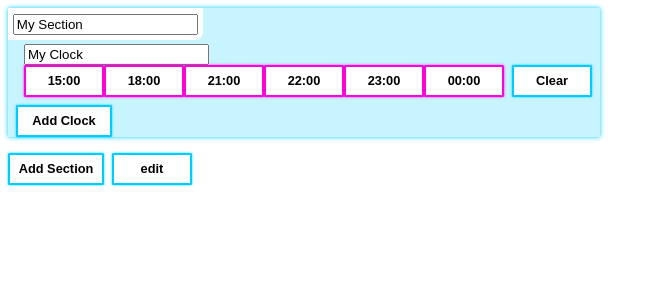
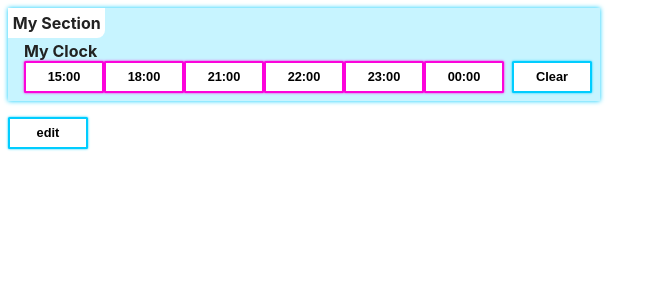
Before and after one commit to AlanHietala/SprawlClocks, a React (Create React App) app: page / in a window 1280 px wide. Shown: the top 300 px of the page, without its empty margins (0-663 px from the left). Built offline with nearby package versions, Linux system fonts and the light colour scheme.

Commit message:
start in non edit mode

```diff
--- a/src/App.tsx
+++ b/src/App.tsx
@@ -5,7 +5,7 @@ import ClockSection from "./ClockSection";
 
 function App() {
   const [numClockSections, setNumClockSections] = useState(1);
-  const [isEditing, setIsEditing] = useState(true);
+  const [isEditing, setIsEditing] = useState(false);
   const clocks = Array(numClockSections).fill(1);
   return (
     <div className="App">
@@ -23,7 +23,7 @@ function App() {
         </button>
       )}
       <button className="clear" onClick={() => setIsEditing(!isEditing)}>
-        {isEditing ? "edit" : "save"}
+        {isEditing ? "save" : "edit"}
       </button>
     </div>
   );
```
